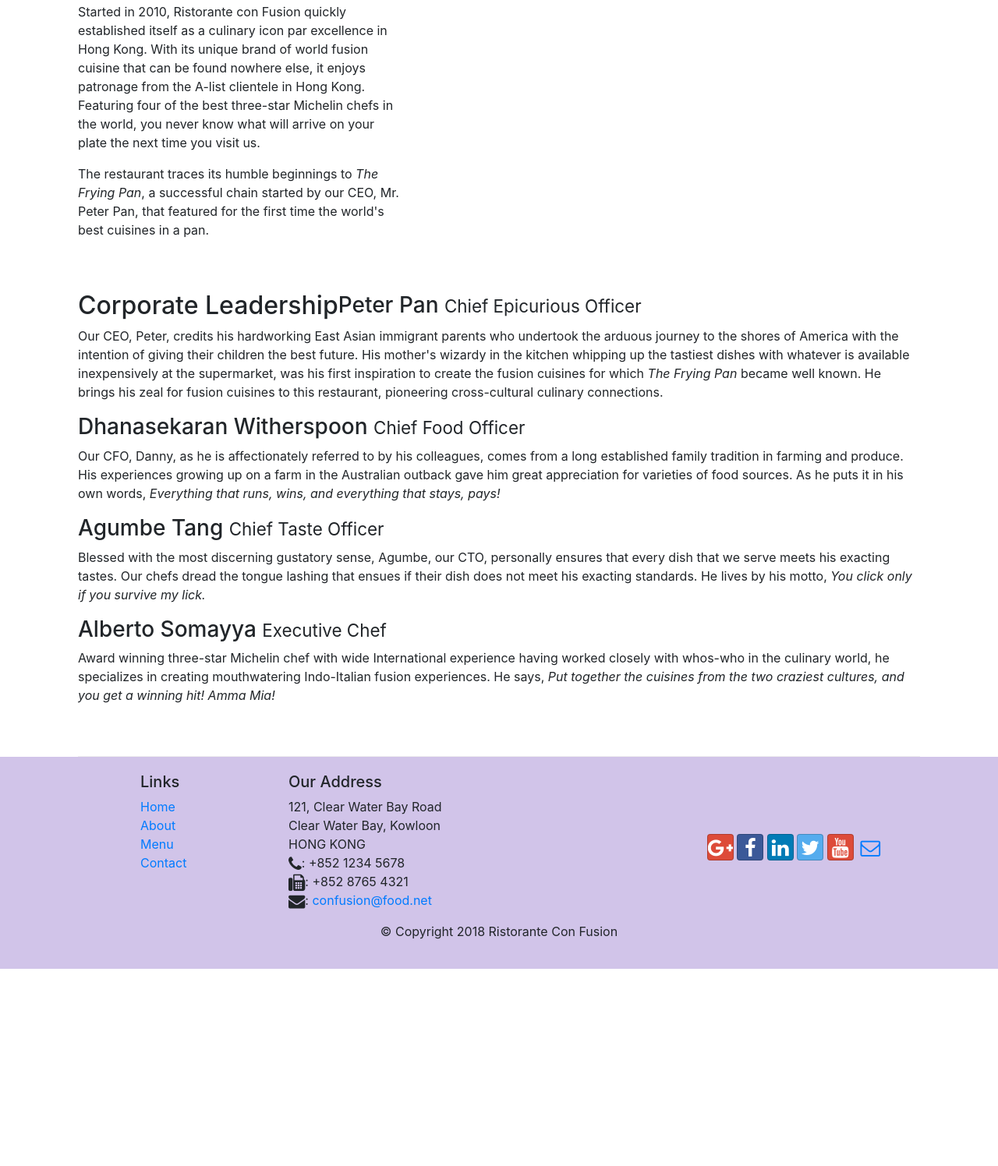
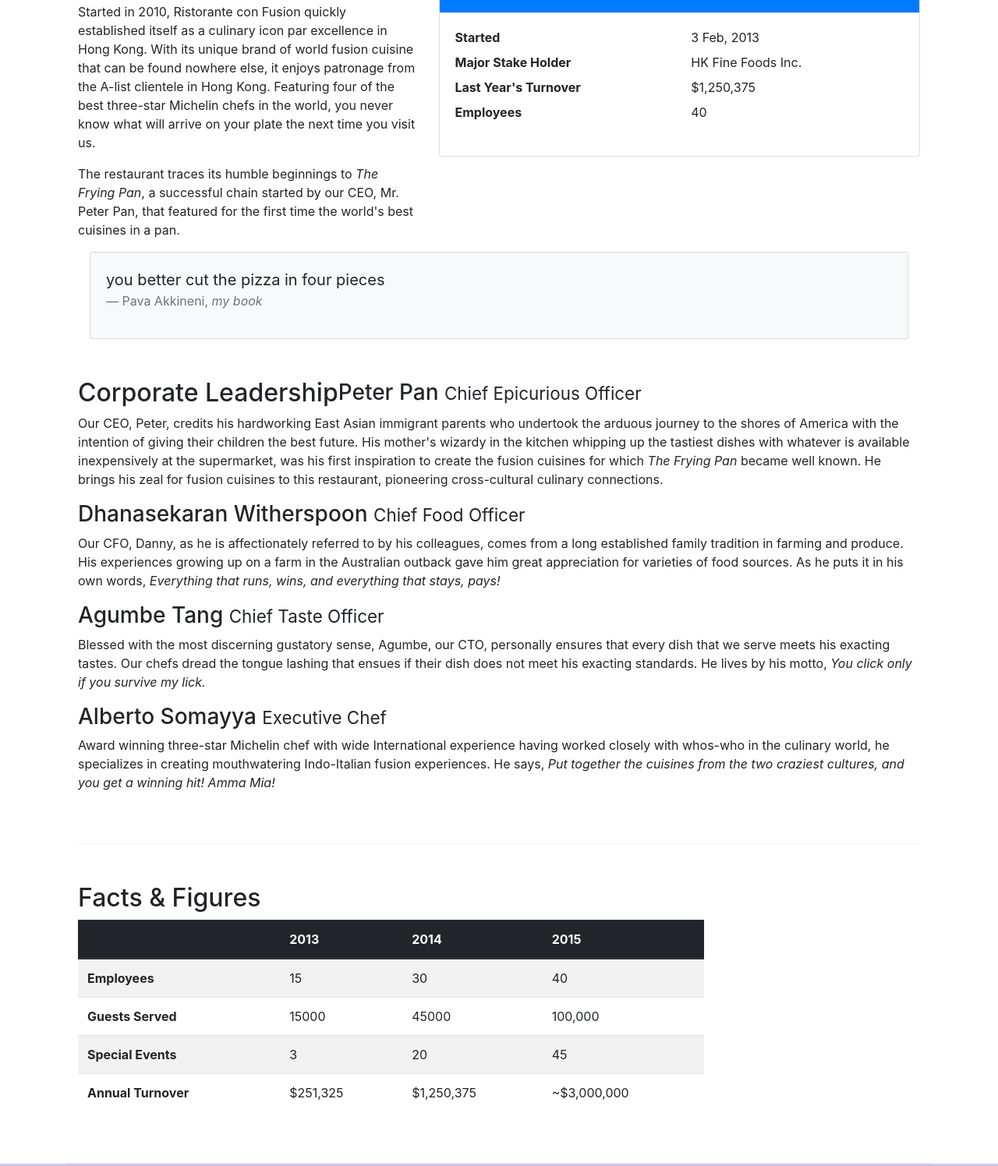
Before and after one commit to PavanAkkineni/restoranteConFusion, a website: page aboutus.html in a window 1280 px wide. Shown: the part 508-2004 px from the top of the page at 78% size. Before the commit the page ends 1751 px from the top, so only its background shows below. Drawn offline with nearby package versions, Linux system fonts and the light colour scheme.

Commit message:
tables and cards

```diff
--- a/aboutus.html
+++ b/aboutus.html
@@ -61,13 +61,42 @@
         </div>
 
         <div class="container">
-            <div class="row order-sm-first col-12 col-sm-5">
+            <div class="row">
+              <div class="order-sm-first col-12 col-sm-5">
                 <h2>Our History</h2>
                 <p>Started in 2010, Ristorante con Fusion quickly established itself as a culinary icon par excellence in Hong Kong. With its unique brand of world fusion cuisine that can be found nowhere else, it enjoys patronage from the A-list clientele in Hong Kong.  Featuring four of the best three-star Michelin chefs in the world, you never know what will arrive on your plate the next time you visit us.</p>
                 <p>The restaurant traces its humble beginnings to <em>The Frying Pan</em>, a successful chain started by our CEO, Mr. Peter Pan, that featured for the first time the world's best cuisines in a pan.</p>
+              </div>
+
+            <div class="col-sm-7">
+              <div class="card">
+                <h3 class="card-header bg-primary text-white">Facts At a Glance></h3>
+                <div class="card-body">
+                   <dl class="row">
+                     <dt class="col-6">Started</dt>
+                     <dd class="col-6">3 Feb, 2013</dd>
+                     <dt class="col-6">Major Stake Holder</dt>
+                     <dd class="col-6">HK Fine Foods Inc.</dd>
+                     <dt class="col-6">Last Year's Turnover</dt>
+                     <dd class="col-6">$1,250,375</dd>
+                     <dt class="col-6">Employees</dt>
+                     <dd class="col-6">40</dd>
+                   </dl>
+                </div>
+              </div>
             </div>
-            <div>
+          </div>
+          <div class="col-12">
+            <div class="card card-body bg-light">
+              <blockquote class="blockquote">
+                <p class="mb-0">you better cut the pizza in four pieces</p>
+                <footer class="blockquote-footer">Pava Akkineni,
+                  <cite title="Source Title">my book</cite>
+
+                </footer>
+              </blockquote>
             </div>
+          </div>
         </div>
 
 
@@ -84,7 +113,50 @@
                 <p class="d-none d-sm-block">Award winning three-star Michelin chef with wide International experience having worked closely with whos-who in the culinary world, he specializes in creating mouthwatering Indo-Italian fusion experiences. He says, <em>Put together the cuisines from the two craziest cultures, and you get a winning hit! Amma Mia!</em></p>
             </div>
        </div>
-
+       <div class="row row-content">
+         <div class="col-12 col-sm-9">
+           <h2>Facts &amp; Figures</h2>
+           <div class="table-responsive">
+               <table class="table table-striped">
+                   <thead class="thead-dark">
+                       <tr>
+                           <th>&nbsp;</th>
+                           <th>2013</th>
+                           <th>2014</th>
+                           <th>2015</th>
+                       </tr>
+                   </thead>
+                   <tbody>
+                       <tr>
+                           <th>Employees</th>
+                           <td>15</td>
+                           <td>30</td>
+                           <td>40</td>
+                       </tr>
+                       <tr>
+                           <th>Guests Served</th>
+                           <td>15000</td>
+                           <td>45000</td>
+                           <td>100,000</td>
+                       </tr>
+                       <tr>
+                           <th>Special Events</th>
+                           <td>3</td>
+                           <td>20</td>
+                           <td>45</td>
+                       </tr>
+                       <tr>
+                           <th>Annual Turnover</th>
+                           <td>$251,325</td>
+                           <td>$1,250,375</td>
+                           <td>~$3,000,000</td>
+                       </tr>
+                   </tbody>
+               </table>
+           </div>
+         </div>
+         <div class="col-12 col-sm-3"></div>
+       </div>
     </div>
 
     <footer class="footer">
```
